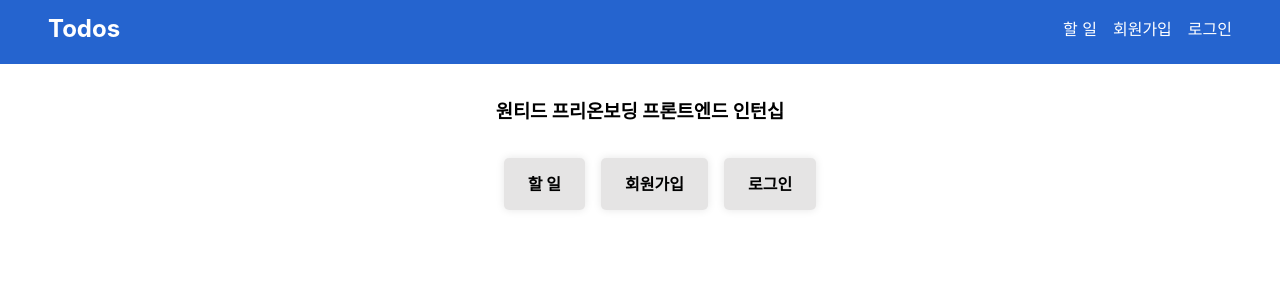
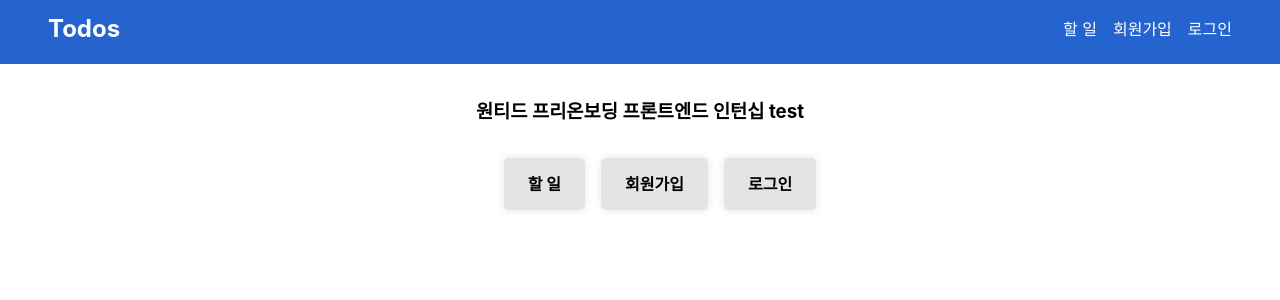
Before and after one commit to wanted-Team-7/pre-onboarding-10th-1-7, a React (Create React App) app: page / in a window 1280 px wide. Shown: the top 300 px of the page. Built offline with nearby package versions, Linux system fonts and the light colour scheme.

Commit message:
깃이그노어 빌드폴더 추가, 자동배포 테스트1

```diff
--- a/src/pages/Home.tsx
+++ b/src/pages/Home.tsx
@@ -4,7 +4,7 @@ import classes from './Home.module.css';
 import { Link } from 'react-router-dom';
 
 const Home = () => {
-  const title = '원티드 프리온보딩 프론트엔드 인턴십';
+  const title = '원티드 프리온보딩 프론트엔드 인턴십 test';
 
   return (
     <PageContent title={title}>
```
Also changed, not shown: 8 other files (tests, documents, lock files or other folders).
